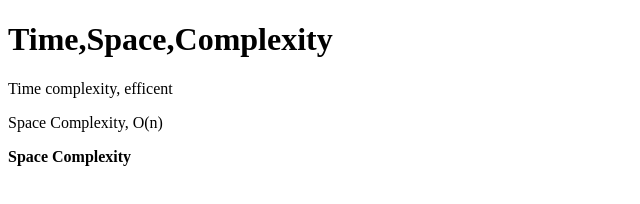
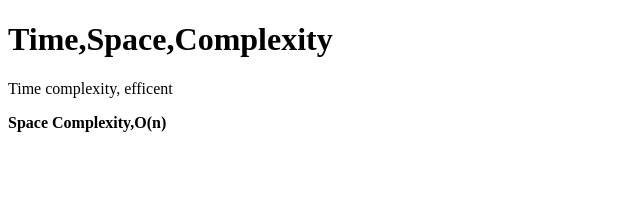
Before and after one commit to acciojob/time-and-space-complexity-NambiarVishnu, a website: page main.html in a window 1280 px wide. Shown: the whole page, without its empty margins (0-640 px from the left). Drawn offline with Linux system fonts and the light colour scheme.

Commit message:
created a submission

```diff
--- a/main.html
+++ b/main.html
@@ -16,8 +16,8 @@
 
 	<p>Time complexity, efficent</p>
 
-		<p> Space Complexity, O(n)</p>
-	<p><b>Space Complexity</b></p>
+		<p><b> Space Complexity,O(n)</b></p>
+
 
 
 </body>
```
